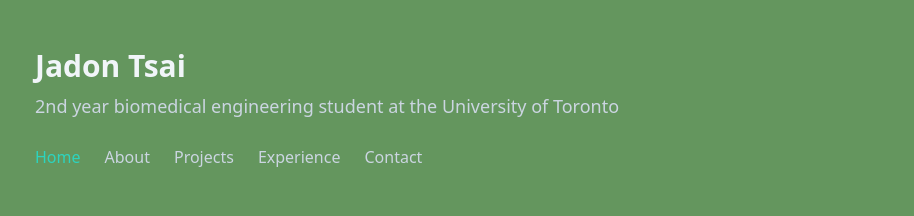
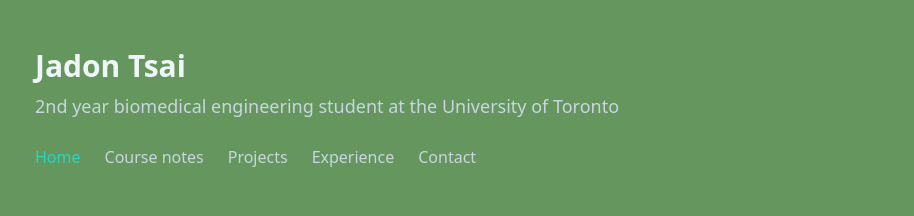
Before and after one commit to jadontsai/jadontsai.github.io, a plain HTML site: page index.html in a window 1280 px wide. Shown: the top 216 px of the page, without its empty margins (181-1095 px from the left). Drawn offline with nearby package versions, Linux system fonts and the light colour scheme.

Commit message:
Replace 'About' link with 'Course notes' link

```diff
--- a/index.html
+++ b/index.html
@@ -21,7 +21,7 @@
     <!-- Navigation -->
     <nav class="mt-6 flex flex-wrap gap-6 text-slate-300">
       <a href="index.html" class="text-teal-400 font-medium">Home</a>
-      <a href="about.html" class="hover:text-teal-400">About</a>
+      <a href="notes.html" class="hover:text-teal-400">Course notes</a>
       <a href="projects.html" class="hover:text-teal-400">Projects</a>
       <a href="experience.html" class="hover:text-teal-400">Experience</a>
       <a href="contact.html" class="hover:text-teal-400">Contact</a>
```
